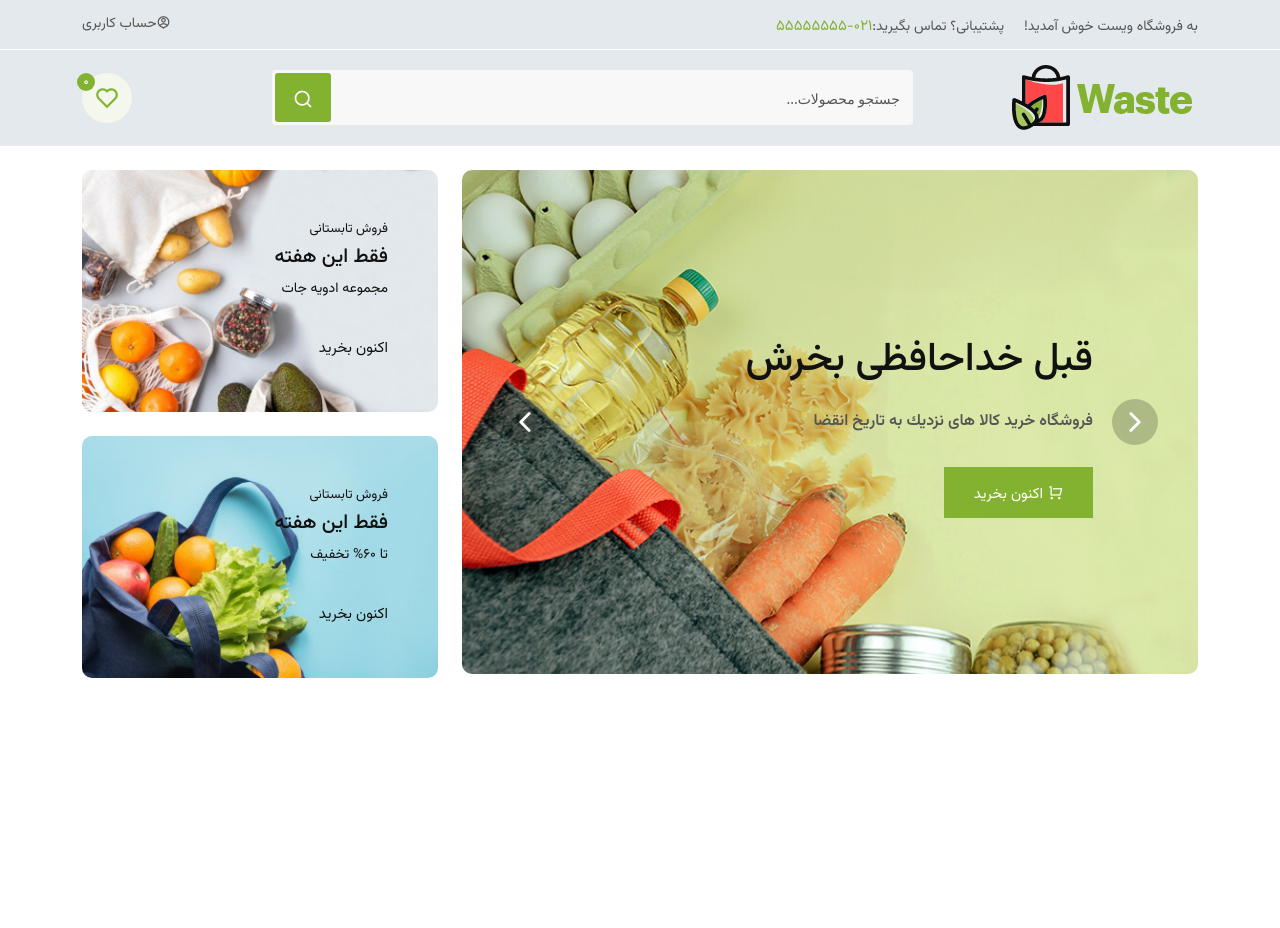
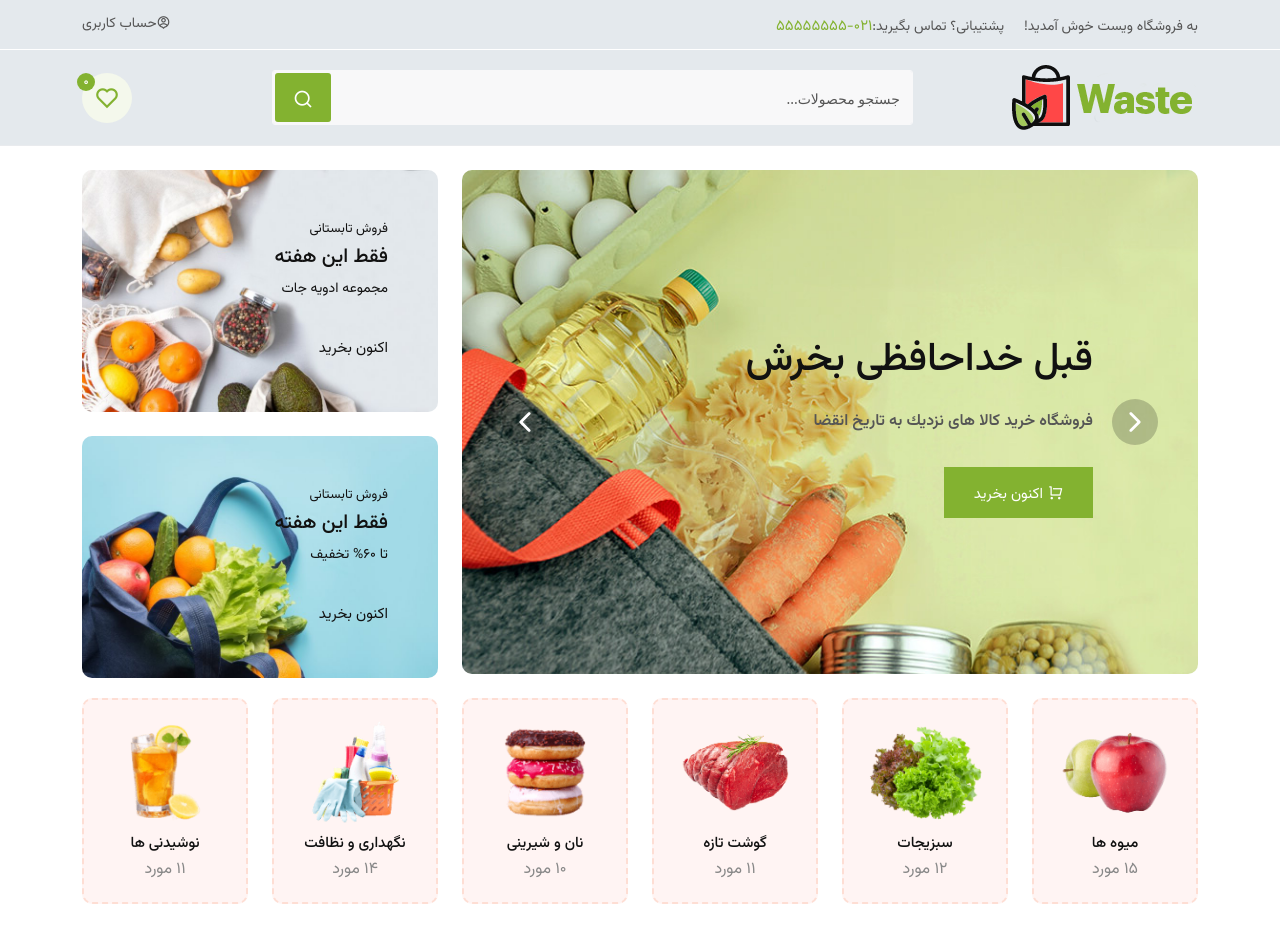
Before and after one commit to abolfazl30not30/waste-frontEnd, a React (Create React App) app: page / in a window 1280 px wide. Before the commit the page ends 800 px from the top, so only its background shows below. Built offline with nearby package versions, Linux system fonts and the light colour scheme.

Commit message:
add category page

```diff
--- /dev/null
+++ b/src/Components/Home/MainPage/Category.jsx
@@ -0,0 +1,77 @@
+import React from 'react';
+import {Link} from "react-router-dom";
+
+
+function Category() {
+    return (
+        <>
+            <section className="category-area">
+                <div className="container">
+                    <div className="row justify-content-center">
+                        <div className="col-lg-2 col-sm-6">
+                            <Link to="/">
+                                <div className="single-category style-three">
+                                    <img src="images/products/product-45.png" alt="Image"/>
+                                        <h3>میوه ها</h3>
+                                        <span>15 مورد</span>
+                                </div>
+                            </Link>
+                        </div>
+
+                        <div className="col-lg-2 col-sm-6">
+                            <Link to="/">
+                                <div className="single-category style-three">
+                                    <img src="images/products/product-46.png" alt="Image"/>
+                                        <h3>سبزیجات</h3>
+                                        <span>12 مورد</span>
+                                </div>
+                            </Link>
+                        </div>
+
+                        <div className="col-lg-2 col-sm-6">
+                            <Link to="/">
+                                <div className="single-category style-three">
+                                    <img src="images/products/product-47.png" alt="Image"/>
+                                        <h3>گوشت تازه</h3>
+                                        <span>11 مورد</span>
+                                </div>
+                            </Link>
+                        </div>
+
+                        <div className="col-lg-2 col-sm-6">
+                            <Link to="/">
+                                <div className="single-category style-three">
+                                    <img src="images/products/product-48.png" alt="Image"/>
+                                        <h3>نان و شیرینی</h3>
+                                        <span>10 مورد</span>
+                                </div>
+                            </Link>
+                        </div>
+
+                        <div className="col-lg-2 col-sm-6">
+                            <Link to="/">
+                                <div className="single-category style-three">
+                                    <img src="images/products/product-49.png" alt="Image"/>
+                                        <h3>نگهداری و نظافت</h3>
+                                        <span>14 مورد</span>
+                                </div>
+                            </Link>
+                        </div>
+
+                        <div className="col-lg-2 col-sm-6">
+                            <Link to="/">
+                                <div className="single-category style-three">
+                                    <img src="images/products/product-50.png" alt="Image"/>
+                                        <h3>نوشیدنی ها</h3>
+                                        <span>11 مورد</span>
+                                </div>
+                            </Link>
+                        </div>
+                    </div>
+                </div>
+            </section>
+        </>
+    );
+}
+
+export default Category
--- a/src/Components/Home/MainPage/MainPage.jsx
+++ b/src/Components/Home/MainPage/MainPage.jsx
@@ -1,12 +1,14 @@
 import React from 'react';
 import Header from "./Header";
 import Slider from "./Slider";
+import Category from "./Category";
 
 function MainPage() {
     return (
         <>
             <Header/>
             <Slider/>
+            <Category/>
         </>
     );
 }
```
